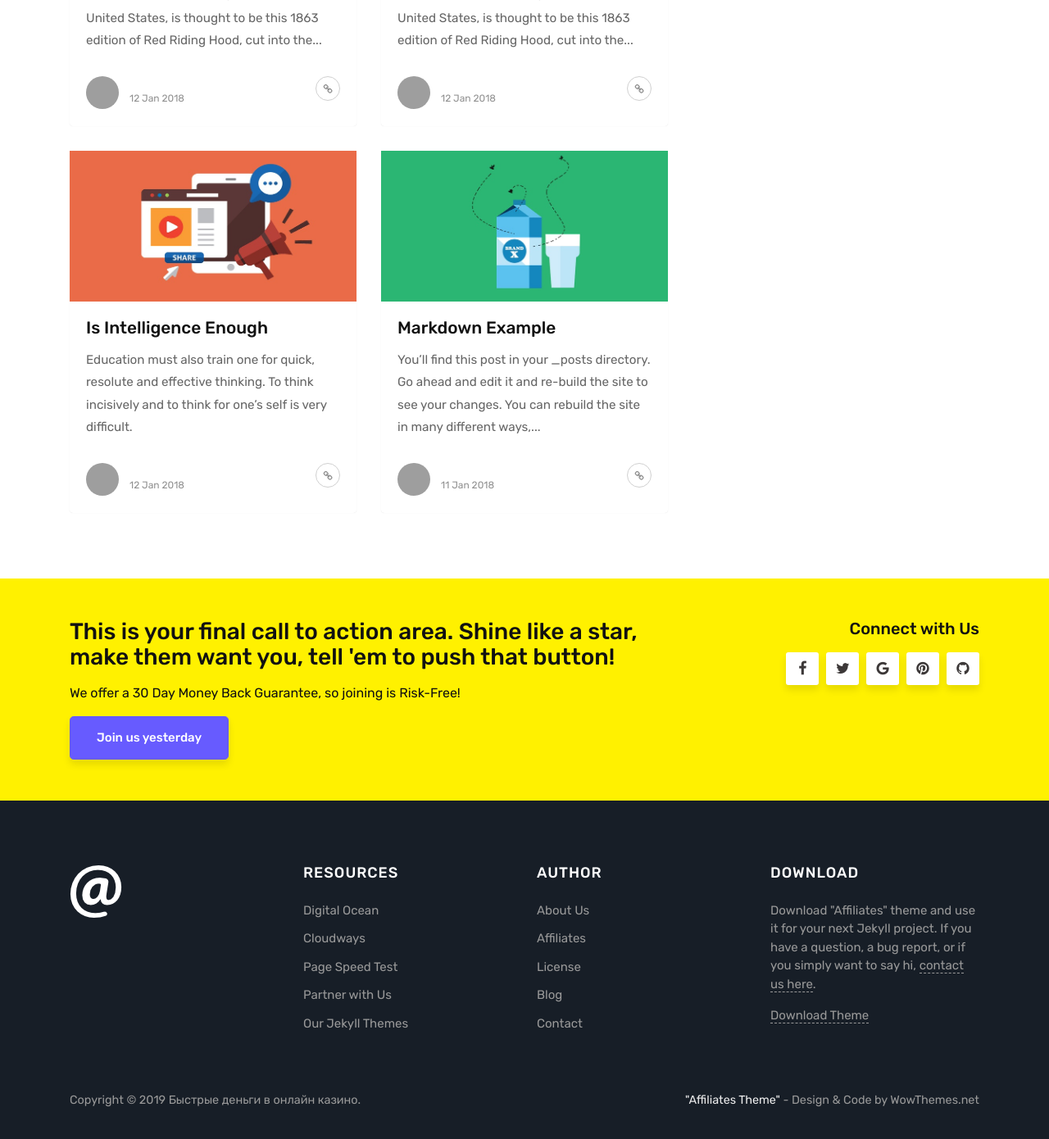
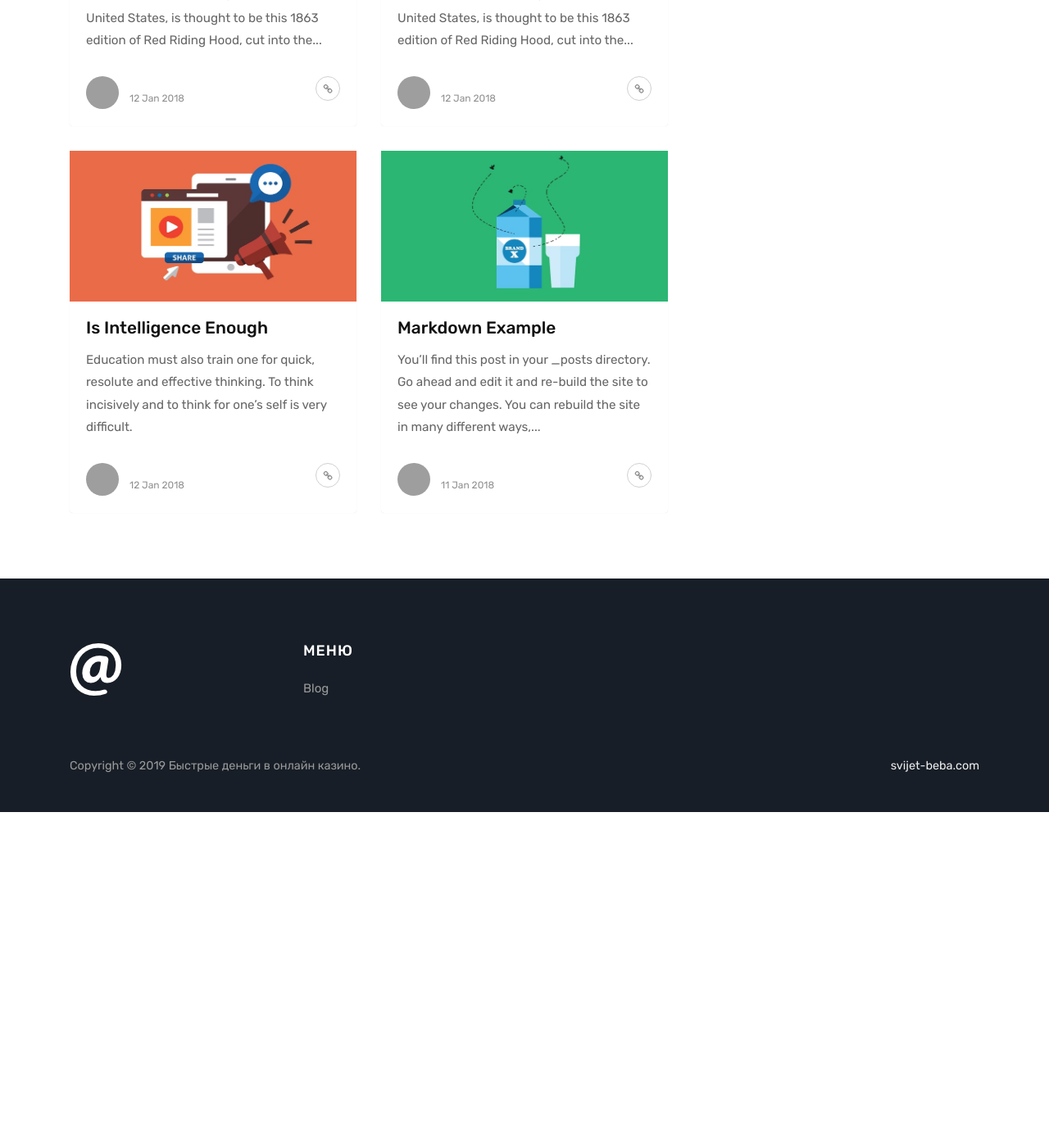
Before and after one commit to AndreyDero/AndreyDero.github.io, a Jekyll site: the page built from index.html, in a window 1280 px wide and 1400 px high, scrolled down 1408 px. Shown: the top 1390 px of the window at 82% size. Built offline with Jekyll 4.4.1, drawn with Linux system fonts in a browser that asks for light colours; the list of posts is cut into pages by our own code; after the commit the page ends 2399 px from its top, so only the background shows below that; some of the changed text lies outside the part shown; grey boxes are pictures that could not be loaded.

Commit message:
Update default.html

```diff
--- a/_layouts/default.html
+++ b/_layouts/default.html
@@ -13,20 +13,6 @@
 <link href="{{ site.baseurl }}/assets/css/custom.css" rel="stylesheet">
 
 {{site.sharethis}}
-
-{% if jekyll.environment == 'production' %}
-<script>
-  (function(i,s,o,g,r,a,m){i['GoogleAnalyticsObject']=r;i[r]=i[r]||function(){
-  (i[r].q=i[r].q||[]).push(arguments)},i[r].l=1*new Date();a=s.createElement(o),
-  m=s.getElementsByTagName(o)[0];a.async=1;a.src=g;m.parentNode.insertBefore(a,m)
-  })(window,document,'script','//www.google-analytics.com/analytics.js','ga');
-
-  ga('create', '{{site.google_analytics}}', 'auto');
-  ga('send', 'pageview');
-</script>
-{% endif %}
-
-
 
 </head>
 
@@ -67,24 +53,6 @@
                     <a class="dropdown-item" href="{{ site.baseurl }}/jekyll/tutorial/2018/01/12/red-riding.html">Right Sidebar</a>
                     </div>
                 </li>
-
-                <li class="nav-item">
-                    <a class="nav-link" href="{{ site.baseurl }}/about">About</a>
-                </li>
-
-                <li class="nav-item">
-                    <a class="nav-link" href="{{ site.baseurl }}/contact">Contact</a>
-                </li>
-
-                 <li class="nav-item">
-                    <a target="_blank" class="nav-link" href="https://github.com/wowthemesnet/affiliates-jekyll-theme">Github</a>
-                </li>
-
-
-                <li class="nav-item">
-                    <a class="nav-link highlight" href="https://github.com/wowthemesnet/affiliates-jekyll-theme/archive/master.zip">Download Theme</a>
-                </li>
-
             </ul>
             <!-- End Menu -->
 
@@ -121,31 +89,6 @@
     </div><!-- /.container -->
 
 
-
-    <!-- Before Footer
-    ================================================== -->
-    <div class="beforefooter">
-        <div class="container">
-            <div class="row justify-content-center">
-                <div class="col-md-8">
-                    <h3>This is your final call to action area. Shine like a star, make them want you, tell 'em to push that button!</h3>
-                    <p>We offer a <span>30 Day Money Back Guarantee</span>, so joining is <span class="risk-free">Risk-Free!</span></p>
-                    <a class="btn btn-primary btn-lg" href="#">Join us yesterday</a>
-                </div>
-                <div class="col-md-4 text-right footersocial">
-                    <h5>Connect with Us</h5>
-                    <i class="fa fa-facebook"></i>
-                    <i class="fa fa-twitter"></i>
-                        <i class="fa fa-google"></i>
-                     <i class="fa fa-pinterest"></i>
-                     <i class="fa fa-github"></i>
-                </div>
-            </div>
-        </div>
-    </div>
-
-    <!-- Begin Footer
-    ================================================== -->
     <footer class="footer">
 
         <div class="container">
@@ -159,39 +102,18 @@
                 </div>
                 </div>
 
+
+
                 <div class="col-sm-3">
                 <div class="footer-widget">
-                <h5 class="title">Resources</h5>
+                <h5 class="title">Меню</h5>
                 <ul>
-                <li><a target="_blank" href="https://m.do.co/c/84c9b45d0c47">Digital Ocean</a></li>
-                <li><a target="blank" href="https://www.cloudways.com/en/pricing.php?id=153986&amp;a_bid=005da123">Cloudways</a></li>
-                <li><a target="blank" href="http://shareasale.com/r.cfm?b=875645&amp;u=1087935&amp;m=41388&amp;urllink=&amp;afftrack=">Page Speed Test</a></li>
-                <li><a target="blank" href="https://www.wowthemes.net/affiliate-area/?utm_source=fromjekyllsidebar&utm_campaign=sidebar">Partner with Us</a></li>
-                <li><a target="blank" href="https://www.wowthemes.net/category/jekyll-themes/">Our Jekyll Themes</a></li>
+                <li><a href="https://svijet-beba.com/blog/">Blog</a></li>
                 </ul>
                 </div>
                 </div>
 
-                <div class="col-sm-3">
-                <div class="footer-widget">
-                <h5 class="title">Author</h5>
-                <ul>
-                <li><a href="https://www.wowthemes.net/premium-themes-templates/">About Us</a></li>
-                <li><a target="_blank" href="https://www.wowthemes.net/affiliate-area/">Affiliates</a></li>
-                <li><a href="https://www.wowthemes.net/terms-and-conditions/">License</a></li>
-                <li><a href="https://www.wowthemes.net/blog/">Blog</a></li>
-                <li><a href="https://www.wowthemes.net/support/">Contact</a></li>
-                </ul>
-                </div>
-                </div>
 
-                <div class="col-sm-3">
-                <div class="footer-widget textwidget">
-                    <h5 class="title">Download</h5>
-                    <p>Download "Affiliates" theme and use it for your next Jekyll project. If you have a question, a bug report, or if you simply want to say hi, <a href="https://www.wowthemes.net/support/">contact us here</a>.</p>
-                    <a href="https://github.com/wowthemesnet/affiliates-jekyll-theme/archive/master.zip">Download Theme</a>
-                </div>
-                </div>
             </div>
 
             <div class="copyright">
@@ -200,7 +122,7 @@
                 </p>
                 <p class="pull-right">
                 <!-- Please, leave credit to author unless you own a commercial license: https://www.wowthemes.net/freebies-license/ -->
-                <a target="_blank" href="https://www.wowthemes.net/free-jekyll-template-affiliates/">"Affiliates Theme"</a> - Design & Code by WowThemes.net
+                <a target="_blank" href="https://svijet-beba.com">svijet-beba.com</a>
                 </p>
                 <div class="clearfix"></div>
             </div>
```
